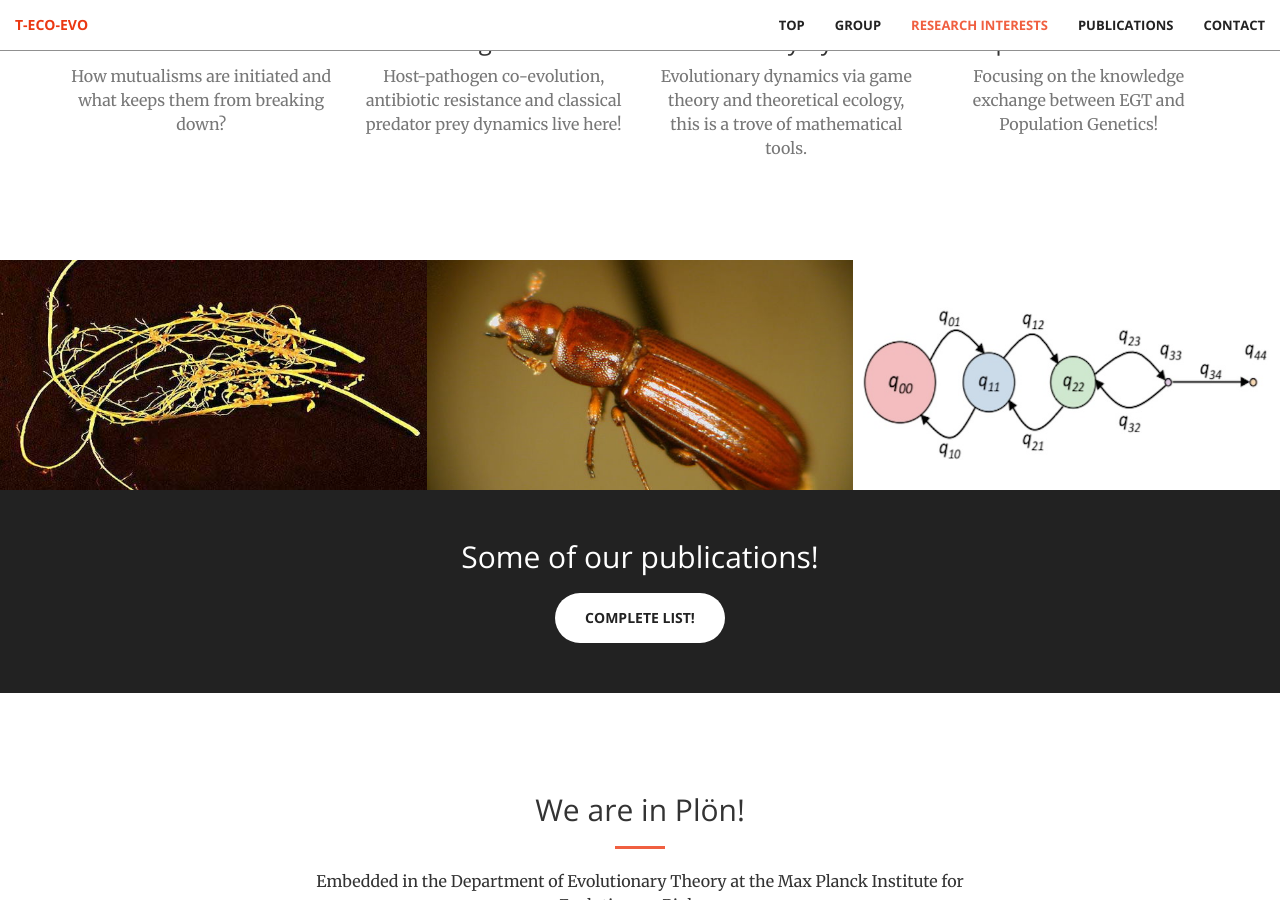
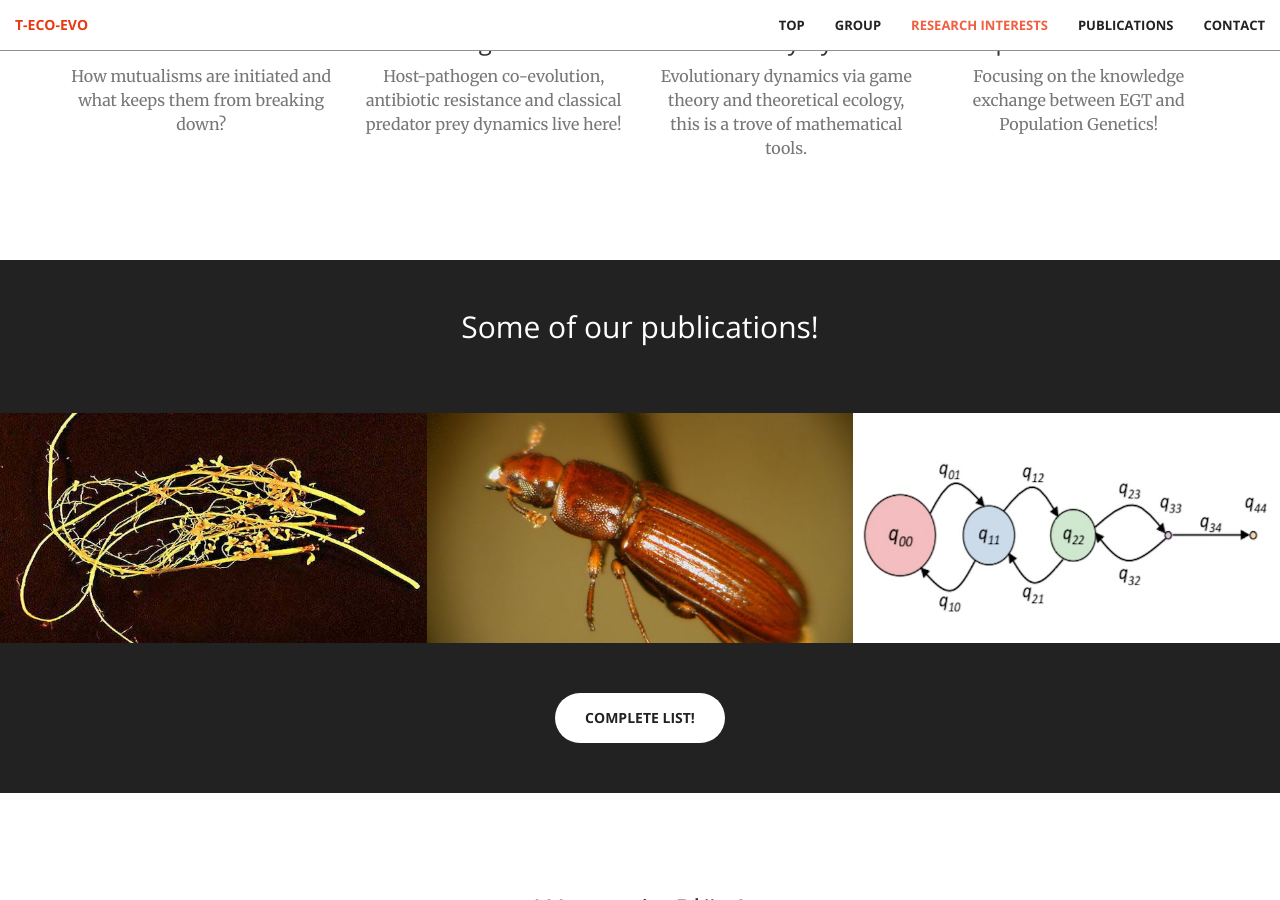
Before and after one commit to gokhalechaitanya/tecoevo, a Jekyll site: the page built from index.html, in a window 1280 px wide and 900 px high, scrolled down 1772 px. Built offline with Jekyll 4.4.1, drawn with Linux system fonts in a browser that asks for light colours.

Commit message:
aside.html edits

```diff
--- a/_includes/aside.html
+++ b/_includes/aside.html
@@ -2,7 +2,7 @@
       <div class="container text-center">
           <div class="call-to-action">
               <h2>Some of our publications!</h2>
-              <a href="http://gokhalechaitanya.github.io/articles/" class="btn btn-default btn-xl wow tada">Complete list!</a>
+              <!-- <a href="http://gokhalechaitanya.github.io/articles/" class="btn btn-default btn-xl wow tada">Complete list!</a> -->
           </div>
       </div>
   </aside>
--- /dev/null
+++ b/_includes/asidebottom.html
@@ -0,0 +1,7 @@
+  <aside class="bg-dark">
+      <div class="container text-center">
+          <div class="call-to-action">
+              <a href="http://gokhalechaitanya.github.io/articles/" class="btn btn-default btn-xl wow tada">Complete list!</a>
+          </div>
+      </div>
+  </aside>
--- a/_layouts/front.html
+++ b/_layouts/front.html
@@ -8,8 +8,9 @@
   {% include header.html %}
   {% include call-to-action.html %}
   {% include services.html %}
+  {% include aside.html %}
   {% include portfolio.html %}
-  {% include aside.html %}
+  {% include asidebottom.html %}
   {% include contact.html %}
   {% include scripts.html %}
 </body>
```
